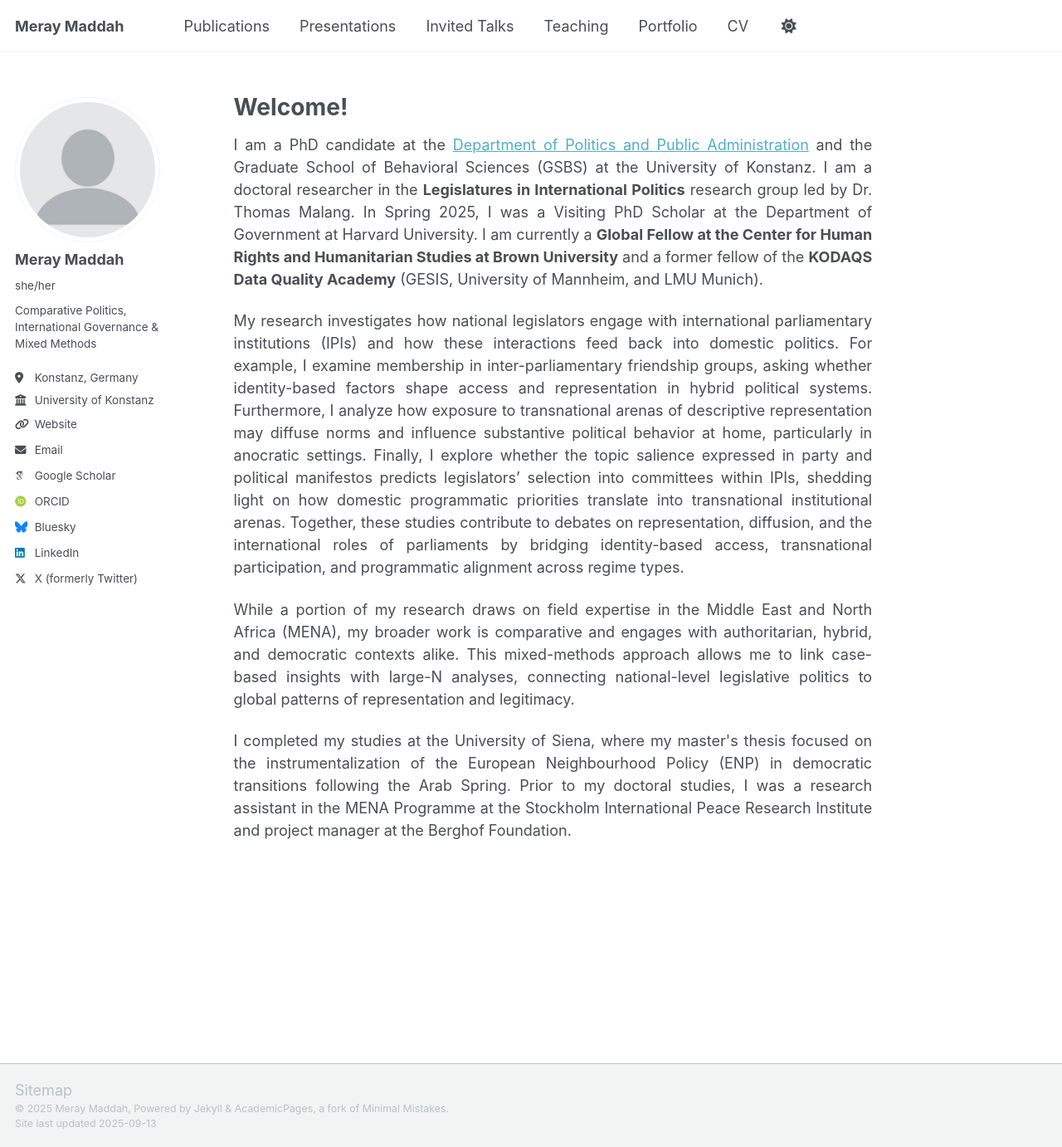
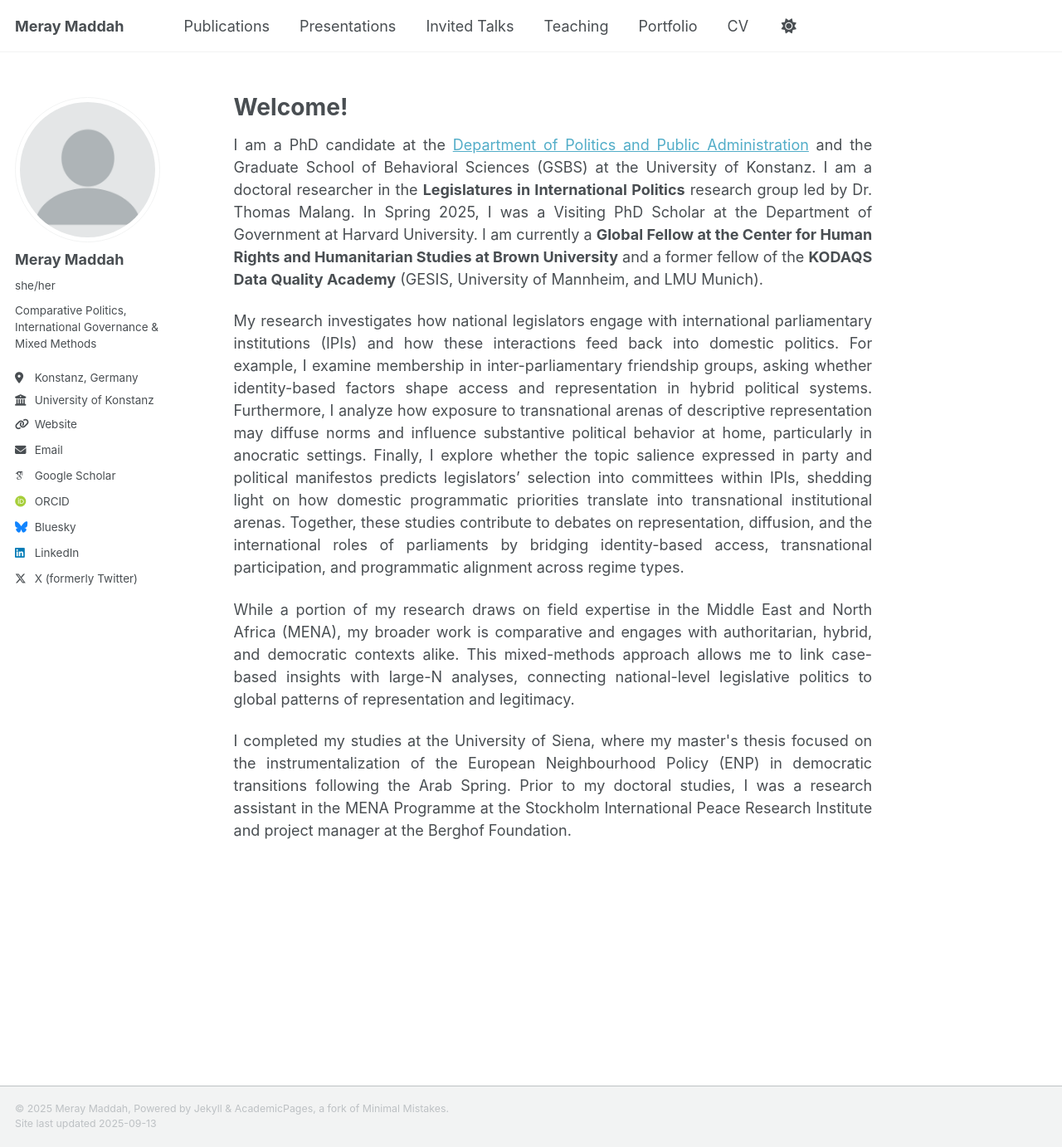
Before and after one commit to MerayMaddah/meraymaddah.github.io, a Jekyll site: the page built from _pages/about.md, in a window 1280 px wide and 1382 px high. Shown: the whole window at 83% size. Built offline with Jekyll 4.4.1, drawn with Linux system fonts in a browser that asks for light colours; some web fonts are replaced; a script that is not in the unit is left out.

Commit message:
Update custom.html

```diff
--- a/_includes/footer/custom.html
+++ b/_includes/footer/custom.html
@@ -1,19 +1,17 @@
 <!-- start custom footer snippets -->
 
-<a href="/sitemap/">Sitemap</a>
-
-<!-- Support for MatJax -->
+<!-- Support for MathJax -->
 <script defer src="https://cdnjs.cloudflare.com/polyfill/v3/polyfill.min.js?features=es6"></script>
 <script defer src="https://cdn.jsdelivr.net/npm/mathjax@3/es5/tex-mml-chtml.js" id="MathJax-script"></script>
 
 <!-- Support for Plotly -->
-<script defer src='https://cdnjs.cloudflare.com/ajax/libs/plotly.js/3.0.1/plotly.min.js'></script>
+<script defer src="https://cdnjs.cloudflare.com/ajax/libs/plotly.js/3.0.1/plotly.min.js"></script>
 
 <!-- Support for Mermaid -->
 <script type="module">
-    import mermaid from 'https://cdn.jsdelivr.net/npm/mermaid@11/dist/mermaid.esm.min.mjs';
-    mermaid.initialize({startOnLoad:true, theme:'default'});
-    await mermaid.run({querySelector:'code.language-mermaid'});
+  import mermaid from 'https://cdn.jsdelivr.net/npm/mermaid@11/dist/mermaid.esm.min.mjs';
+  mermaid.initialize({ startOnLoad: true, theme: 'default' });
+  await mermaid.run({ querySelector: 'code.language-mermaid' });
 </script>
 
 <!-- end custom footer snippets -->
```
